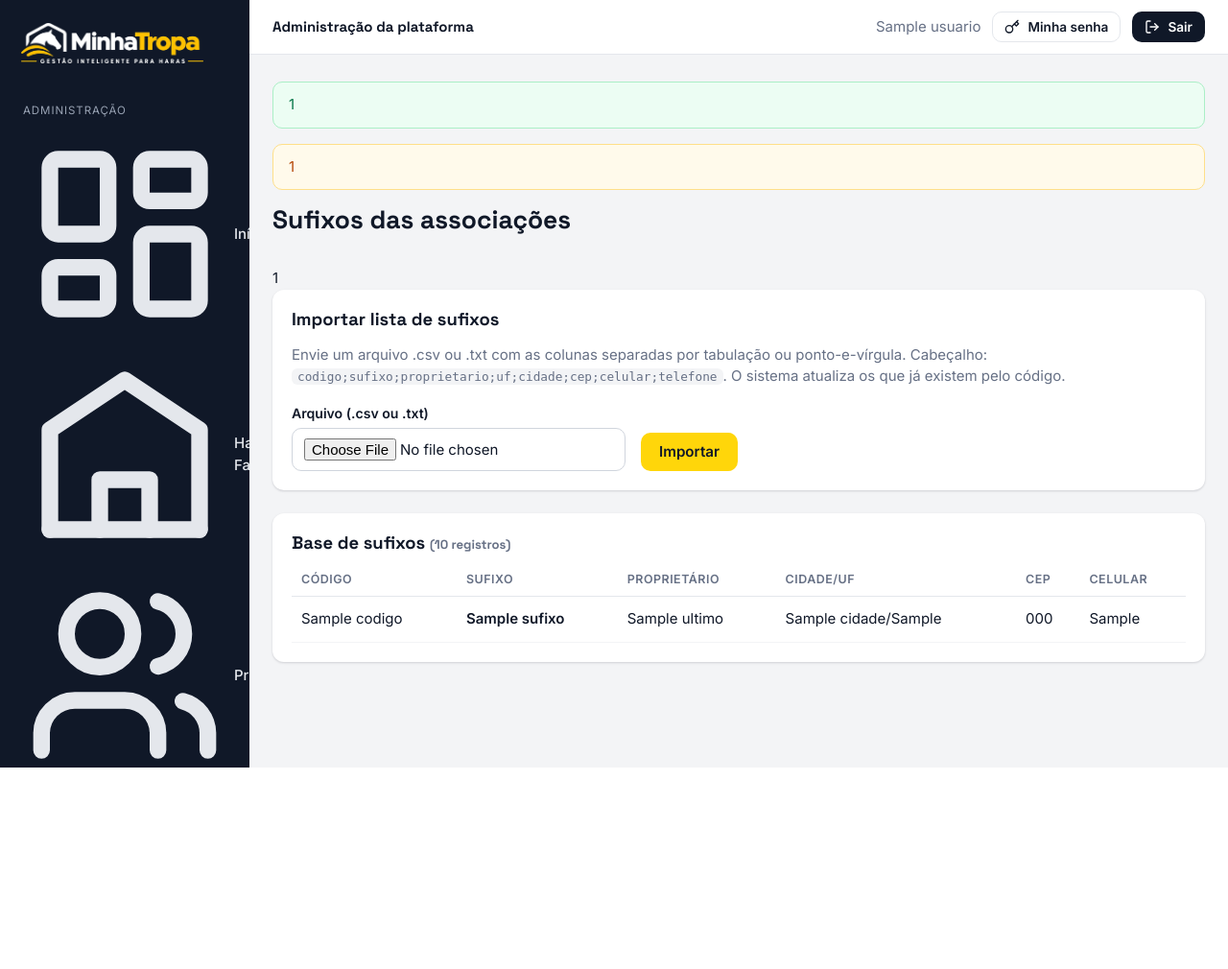
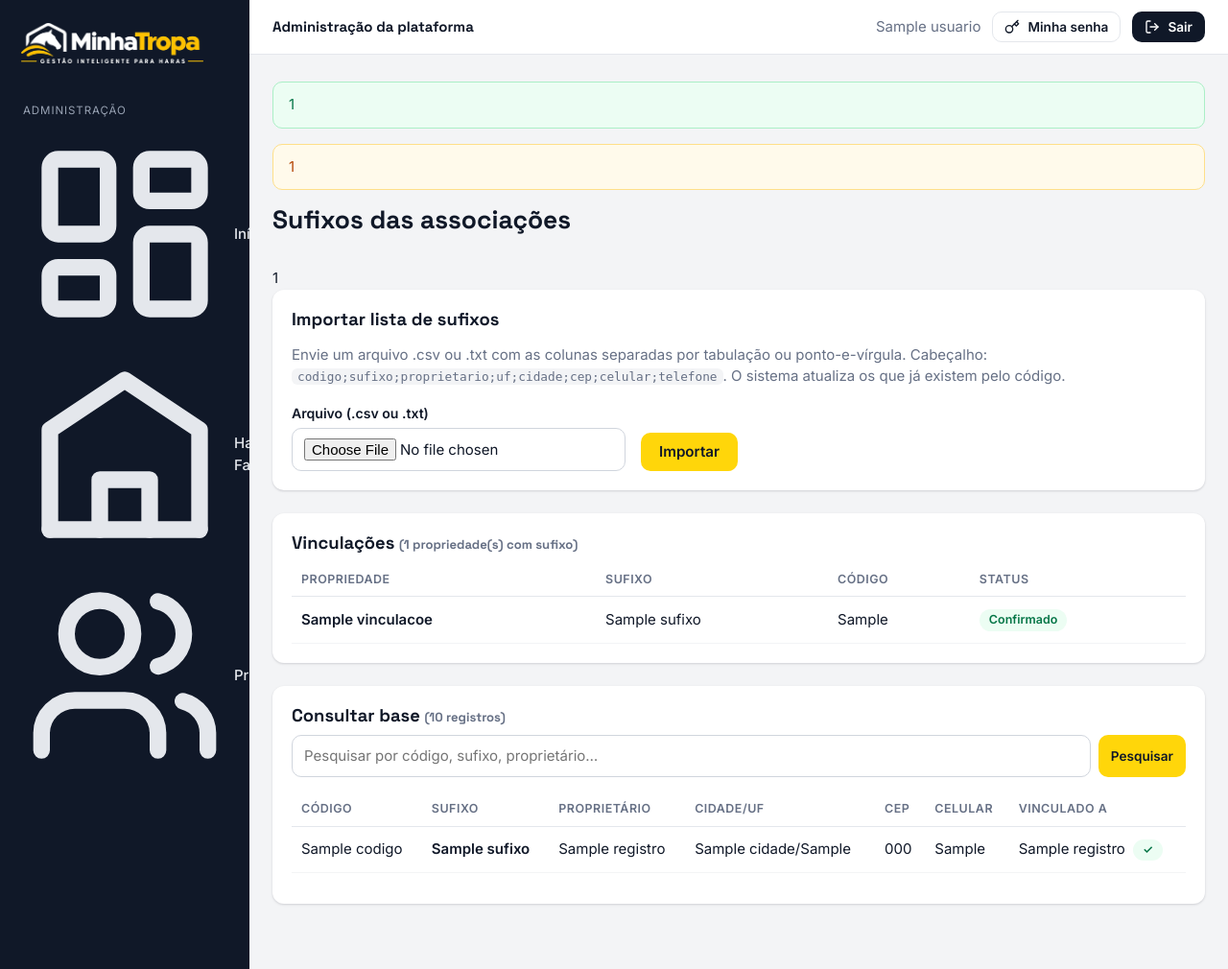
Before and after one commit to brunobhsoftware/minhatropa, a Laravel app: template plataforma/resources/views/admin/sufixos.blade.php in a window 1280 px wide. Shown: the whole page at 96% size. Before the commit the page ends 800 px from the top, so only its background shows below. Run offline with Laravel 12, Linux system fonts and the light colour scheme; a user stored in the database is signed in; tables that the repository leaves empty hold one stand-in row (values such as "Sample post"); the template is opened without the code that fills it: most values are stand-ins (such as "Sample title", 1, 10 or a date in 2020).

Commit message:
Sufixo: feedback visual no painel e busca na admin
Painel (Dados do Haras):
- Mostra status do sufixo abaixo do campo: confirmado (verde com
  código), pendente (amarelo) ou não verificado (cinza)

Admin (Sufixos das associações):
- Seção "Vinculações" com todas as propriedades que têm sufixo e
  o status de cada uma
- Campo de busca na base de sufixos (código, nome, proprietário)
- Paginação (30 por página)
- Coluna "Vinculado a" mostra qual propriedade usa cada código

Empresa: sufixo_confirmado adicionado ao fillable para o
conferir() conseguir gravar a confirmação

Co-Authored-By: Claude Opus 4.6 <noreply@anthropic.com>
Claude-Session: https://claude.ai/code/session_01GdKQzfWhfQ3AvEHJF3hSVq

```diff
--- a/plataforma/app/Models/Empresa.php
+++ b/plataforma/app/Models/Empresa.php
@@ -100,7 +100,7 @@ class Empresa extends Model
 
     public const QUANTIDADES = ['Até 20', '21 a 50', '51 a 150', '151 a 500', 'Mais de 500'];
 
-    protected $fillable = [...self::CAMPOS, 'situacao', 'situacao_motivo', 'criado_por', 'quantidade_animais_estimada', 'origem', 'licenca_ativa', 'licenca_liberada_em', 'licenca_liberada_por'];
+    protected $fillable = [...self::CAMPOS, 'sufixo_confirmado', 'situacao', 'situacao_motivo', 'criado_por', 'quantidade_animais_estimada', 'origem', 'licenca_ativa', 'licenca_liberada_em', 'licenca_liberada_por'];
 
     protected function casts(): array
     {
--- a/plataforma/resources/views/admin/sufixos.blade.php
+++ b/plataforma/resources/views/admin/sufixos.blade.php
@@ -16,15 +16,48 @@
     </form>
 </section>
 
+{{-- Vinculações: propriedades com sufixo --}}
+@if ($vinculacoes->isNotEmpty())
 <section class="cartao" style="margin-top:1.5rem">
-    <h2>Base de sufixos <small class="suave">({{ number_format($total, 0, ',', '.') }} registros)</small></h2>
-    @if ($ultimos->isEmpty())
-        <p class="suave">Nenhum sufixo importado ainda.</p>
+    <h2>Vinculações <small class="suave">({{ $vinculacoes->count() }} propriedade(s) com sufixo)</small></h2>
+    <div class="tabela-rolagem"><table class="tabela">
+        <thead><tr><th>Propriedade</th><th>Sufixo</th><th>Código</th><th>Status</th></tr></thead>
+        <tbody>
+            @foreach ($vinculacoes as $v)
+            <tr>
+                <td><a href="{{ route('admin.haras.editar', $v->uuid) }}"><b>{{ $v->nome }}</b></a></td>
+                <td>{{ $v->sufixo }}</td>
+                <td>{{ $v->sufixo_codigo ?: '—' }}</td>
+                <td>
+                    @if ($v->sufixo_confirmado)
+                        <span class="selo selo--ativo">Confirmado</span>
+                    @elseif ($v->sufixo_codigo)
+                        <span class="selo selo--solicitado">Pendente</span>
+                    @else
+                        <span class="selo">Não verificado</span>
+                    @endif
+                </td>
+            </tr>
+            @endforeach
+        </tbody>
+    </table></div>
+</section>
+@endif
+
+<section class="cartao" style="margin-top:1.5rem">
+    <h2>Consultar base <small class="suave">({{ number_format($total, 0, ',', '.') }} registros)</small></h2>
+    <form method="get" action="{{ route('admin.sufixos') }}" style="display:flex;gap:8px;flex-wrap:wrap;margin-bottom:1rem">
+        <input name="busca" value="{{ request('busca') }}" placeholder="Pesquisar por código, sufixo, proprietário…" style="flex:1;min-width:200px">
+        <button class="botao botao--primario botao--pequeno">Pesquisar</button>
+        @if (request('busca'))<a href="{{ route('admin.sufixos') }}" class="botao botao--contorno botao--pequeno">Limpar</a>@endif
+    </form>
+    @if ($registros->isEmpty())
+        <p class="suave">{{ request('busca') ? 'Nenhum sufixo encontrado para "'.request('busca').'".' : 'Nenhum sufixo importado ainda.' }}</p>
     @else
     <div class="tabela-rolagem"><table class="tabela">
-        <thead><tr><th>Código</th><th>Sufixo</th><th>Proprietário</th><th>Cidade/UF</th><th>CEP</th><th>Celular</th></tr></thead>
+        <thead><tr><th>Código</th><th>Sufixo</th><th>Proprietário</th><th>Cidade/UF</th><th>CEP</th><th>Celular</th><th>Vinculado a</th></tr></thead>
         <tbody>
-            @foreach ($ultimos as $s)
+            @foreach ($registros as $s)
             <tr>
                 <td>{{ $s->codigo }}</td>
                 <td><b>{{ $s->sufixo }}</b></td>
@@ -32,11 +65,19 @@
                 <td>{{ $s->cidade ?: '' }}{{ $s->uf ? '/'.$s->uf : '' }}</td>
                 <td>{{ $s->cep ?: '—' }}</td>
                 <td>{{ $s->proprietario_celular ?: '—' }}</td>
+                <td>
+                    @if ($s->empresa_nome)
+                        <a href="{{ route('admin.haras.editar', $s->empresa_uuid) }}">{{ $s->empresa_nome }}</a>
+                        @if ($s->empresa_confirmado) <span class="selo selo--ativo" style="margin-left:4px">✓</span> @endif
+                    @else
+                        <span class="suave">—</span>
+                    @endif
+                </td>
             </tr>
             @endforeach
         </tbody>
     </table></div>
-    @if ($total > 20)<p class="suave" style="margin-top:.5rem">Mostrando os 20 últimos de {{ number_format($total, 0, ',', '.') }} registros.</p>@endif
+    <div style="margin-top:.75rem">{{ $registros->withQueryString()->links() }}</div>
     @endif
 </section>
 @endsection
```
Also changed, not shown: plataforma/app/Http/Controllers/Admin/SufixosController.php (+34 -3 lines), plataforma/resources/views/painel/haras.blade.php (+13 -0 lines).
